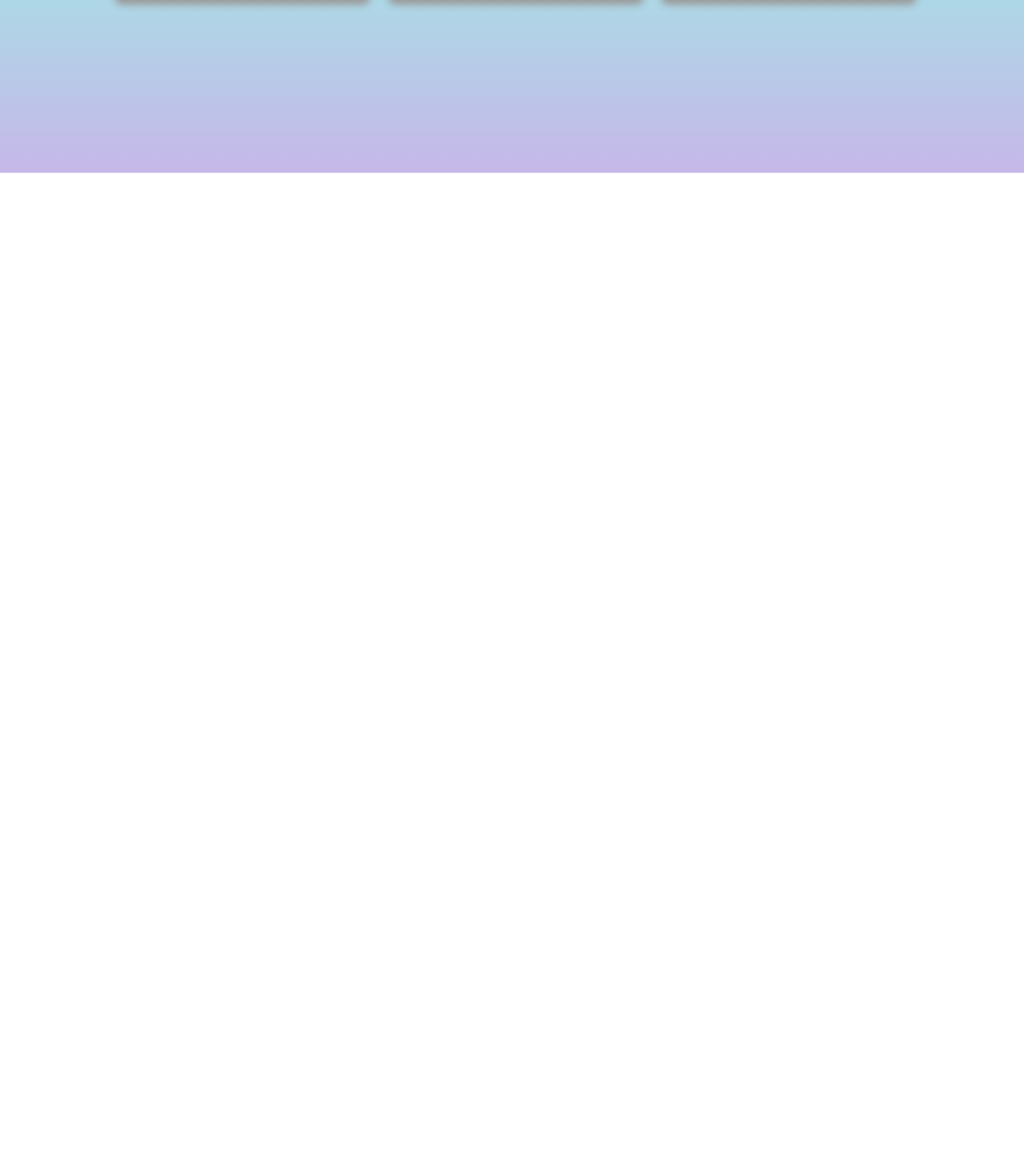
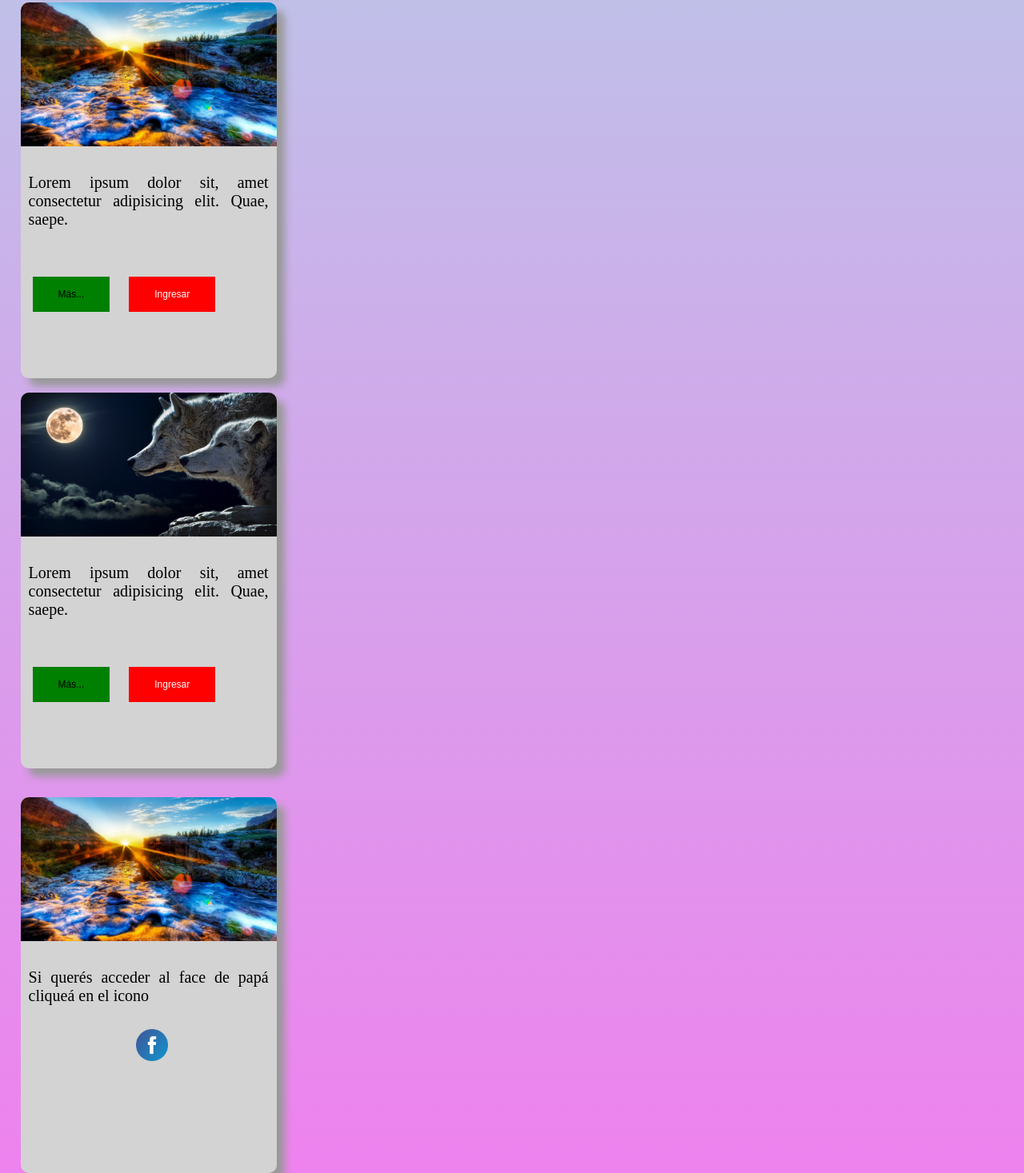
Before and after one commit to AerandirMar/pruebasubida, a plain HTML site: page index.html in a window 1280 px wide. Shown: the part 584-2051 px from the top of the page at 80% size. Before the commit the page ends 800 px from the top, so only its background shows below. Drawn offline with nearby package versions, Linux system fonts and the light colour scheme.

Commit message:
Añadido enlace face papá

```diff
--- a/css/style1.css
+++ b/css/style1.css
@@ -9,10 +9,11 @@ body
 
 .container
 {
-    display: flex;
+    display: inline;
     width: 80%;
     height: 500px;
-    margin: auto;
+    margin: 20px;
+    padding: 20px;
     justify-content: space-around;
     align-items: flex-end;
 }
@@ -24,13 +25,25 @@ body
     background-color: lightgray;
     border-radius: 10px;
     box-shadow: 10px 10px 10px #999;
+    margin-left: 2%;
+    /*position: relative;*/
 }
 
-/*#dos
+#cuatro
 {
-    align-self: center;
+    width: 320px;
+    height: 470px;
+    background-color: lightgray;
+    border-radius: 10px;
+    box-shadow: 10px 10px 10px #999;
+    margin-left: 2%;
 }
-*/
+
+#uno, #cuatro
+{
+
+}
+
 img
 {
     /*border-radius: 10px; */
@@ -46,6 +59,7 @@ p
 {
     padding: 10px;
     text-align: justify;
+    font-size: 20px;
 }
 
 .botonRojo
@@ -87,4 +101,18 @@ p
 h1
 {
     text-align: center;
+    font-family: 'Qwitcher Grypen', cursive;
 }
+
+#uno, #cuatro
+{
+    display: inline-flexbox;
+}
+
+#png
+{
+    margin-top: 20%;
+    margin-left: 45%;
+    width: 5%;
+    height: 5%;
+}
--- a/index.html
+++ b/index.html
@@ -5,15 +5,15 @@
         <meta charset="UTF-8">
         <meta name="viewport" content="width=device-width, initial-scale=1"/>
         <link href="css/style1.css" rel="stylesheet">
-        <link rel="stylesheet" href="https://cdnjs.cloudflare.com/ajax/libs/animate.css/4.1.1/animate.min.css"
-  />
+        <link rel="stylesheet" href="https://cdnjs.cloudflare.com/ajax/libs/animate.css/4.1.1/animate.min.css"/>
+        <link rel="preconnect" href="https://fonts.googleapis.com">
     </head>
     <body>
-        <h1 class="animate__animated animate__bounce">Clase FlexBox</h1>
+        <h1 class="animate__animated infinite animate__flipInX">Hola, Pa! Avanzando con HTML y CSS!</h1>
         <div class="container">
             <div id="uno">
                 <img src="img/12.jpg" width="320px">
-                <p>Lorem ipsum dolor sit, amet consectetur adipisicing elit. Quae, saepe.</p>
+                <p class="animate__animated animate__fadeInDown">Lorem ipsum dolor sit, amet consectetur adipisicing elit. Quae, saepe.</p>
                 <input type="button" class="botonVerde" value="Más...">
                 <input type="button" class="botonRojo" value="Ingresar">
             </div>
@@ -22,7 +22,7 @@
 
             <div id="dos">
                 <img src="img/imagen.jpg" width="320px">
-                <p>Lorem ipsum dolor sit, amet consectetur adipisicing elit. Quae, saepe.</p>
+                <p class="animate__animated animate__fadeInDown">Lorem ipsum dolor sit, amet consectetur adipisicing elit. Quae, saepe.</p>
                 <input type="button" class="botonVerde" value="Más...">
                 <input type="button" class="botonRojo" value="Ingresar">
             </div>
@@ -31,14 +31,18 @@
 
             <div id="tres">
                 <img src="img/15.jpg" width="320px">
-                <p>Lorem ipsum dolor sit, amet consectetur adipisicing elit. Quae, saepe.</p>
+                <p class="animate__animated animate__fadeInDown">Lorem ipsum dolor sit, amet consectetur adipisicing elit. Quae, saepe.</p>
                 <input type="button" class="botonVerde" value="Más...">
                 <input type="button" class="botonRojo" value="Ingresar">
             </div>
-
             <br>
 
+        </div>
 
+        <div id="cuatro">
+            <img src="img/imagen.jpg" width="320px">
+            <p class="animate__animated animate__fadeInDown">Si querés acceder al face de papá cliqueá en el icono</p>
+            <a href="https://www.facebook.com/julioalberto.tejoubel" id="png"> <img src="img/face.png" alt="Link a face de papá" width="40px" height="40px"></a>
         </div>
 
     </body>
```
Also changed, not shown: img/face.png (added).
